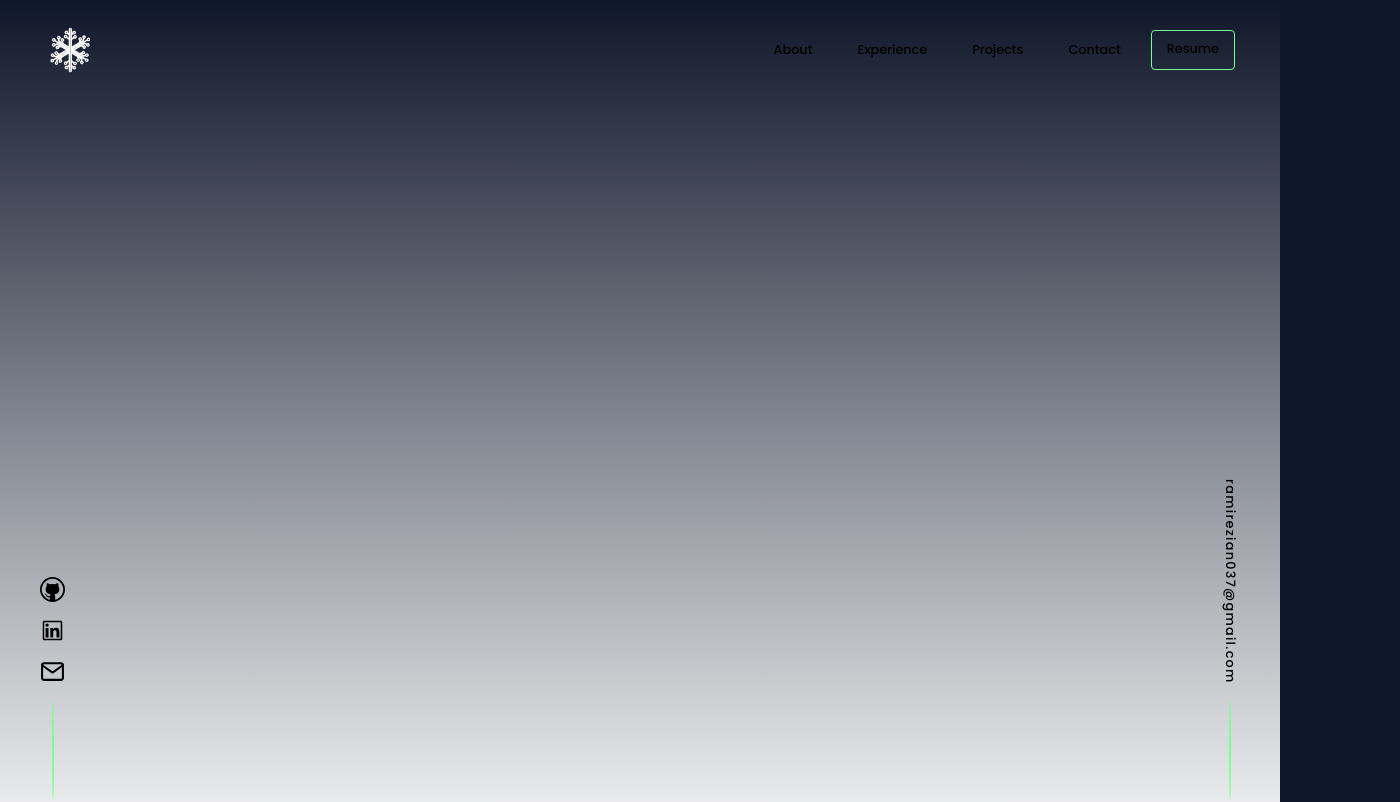
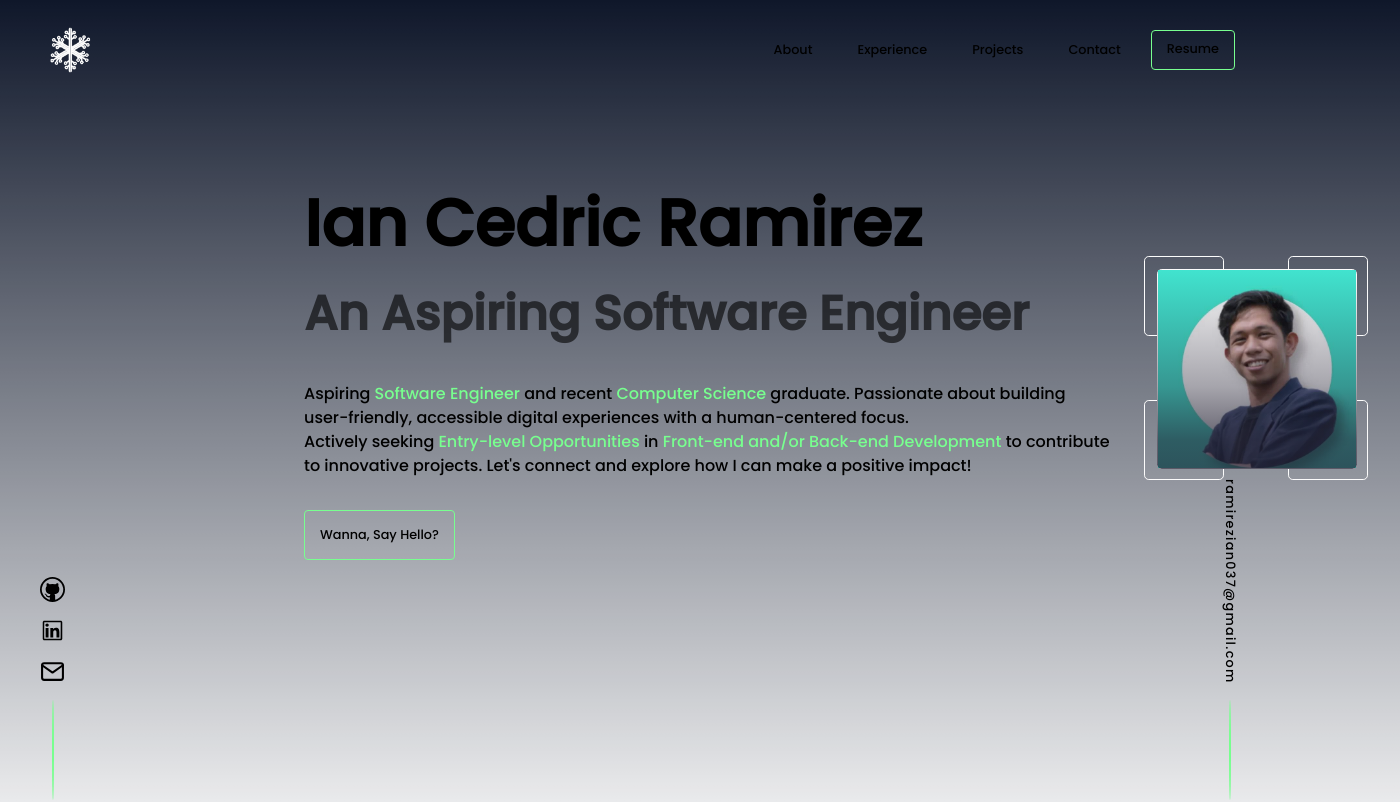
Before and after one commit to zyx-0314/portfolio, a Next.js app: page / in a window 1280 px wide. Shown: the top 802 px of the page, 1400 px wide, since content can reach past the window. Built offline with nearby package versions, Linux system fonts and the light colour scheme.

Commit message:
Add Hero Section
- Add Profile Image
- Profile Component
- Add New Button
- Animations and Links

```diff
--- a/app/globals.css
+++ b/app/globals.css
@@ -31,7 +31,7 @@ body {
 }
 
 body::-webkit-scrollbar {
-  width: 0.5rem;
+  width: 0.35rem;
   background-color: #f5f5f500;
 }
 
--- a/app/page.tsx
+++ b/app/page.tsx
@@ -1,6 +1,7 @@
 'use client'
 import { Floaters } from '@/components/floaters'
 import { HeaderNavigation } from '@/components/headNav'
+import HeroSection from './page/hero'
 
 export default function Home ()
 {
@@ -10,7 +11,7 @@ export default function Home ()
       <div className='px-10 pt-5'>
         <HeaderNavigation />
         <main className="flex min-h-screen flex-col items-center justify-between p-24">
-
+          <HeroSection />
         </main>
         <footer></footer>
       </div>
--- /dev/null
+++ b/app/page/hero/index.tsx
@@ -0,0 +1,28 @@
+import { Profile } from '@/components/profile/index'
+import React from 'react'
+import { ContentBody, Headers, HeroContainer, HeroTextContent } from './style'
+import { StyledButton } from '@/components/buttons'
+
+export default function HeroSection ()
+{
+  return (
+    <HeroContainer className='w-2/3'>
+      <HeroTextContent>
+        <Headers>
+          <h1>Ian Cedric Ramirez</h1>
+          <h2>An Aspiring Software Engineer</h2>
+        </Headers>
+
+        <ContentBody>
+          Aspiring <span>Software Engineer</span> and recent <span>Computer Science</span> graduate. Passionate about building user-friendly, accessible digital experiences with a human-centered focus.<br />
+          Actively seeking <span>Entry-level Opportunities</span> in <span>Front-end and/or Back-end Development</span> to contribute to innovative projects. Let's connect and explore how I can make a positive impact!
+        </ContentBody>
+
+        <StyledButton params={ { text: 'Wanna, Say Hello?', type: 'button-link', href: 'mailto:ramirezian037@gmail.com', className: 'text-2xl' } } />
+      </HeroTextContent>
+      <div>
+        <Profile />
+      </div>
+    </HeroContainer>
+  )
+}
--- /dev/null
+++ b/app/page/hero/style.ts
@@ -0,0 +1,55 @@
+import { colors } from './../../../components/variables';
+import styled from '@emotion/styled';
+
+export const ContentBody = styled.div`
+	span {
+		color: ${colors.primary};
+		border-bottom: 2px solid transparent;
+		transition: all 0.2s ease-in-out;
+
+		&:hover {
+			border-bottom: 2px solid ${colors.primary};
+		}
+	}
+`;
+
+export const Headers = styled.div`
+	align-items: flex-start;
+	border: 1px none;
+	display: inline-flex;
+	flex-direction: column;
+	gap: 5px;
+	justify-content: center;
+	position: relative;
+
+	h1 {
+		font-size: 65px;
+		font-weight: 700;
+		line-height: normal;
+		margin-top: -1px;
+		position: relative;
+		text-align: center;
+		width: fit-content;
+	}
+
+	h2 {
+		font-size: 48px;
+		font-weight: 700;
+		line-height: normal;
+		opacity: 0.6;
+		position: relative;
+		width: 808px;
+	}
+`;
+
+export const HeroTextContent = styled.div`
+	align-items: flex-start;
+	display: grid;
+	gap: 2rem;
+`;
+
+export const HeroContainer = styled.div`
+	align-items: center;
+	display: inline-flex;
+	gap: 1rem;
+`;
--- a/components/buttons/index.tsx
+++ b/components/buttons/index.tsx
@@ -40,9 +40,14 @@ export function StyledButton (
 
       return <PopButton className={ className } onClick={ handleDownload }> { text } </PopButton>
 
+    case 'button-link':
+      return <PopButton className={ className } onClick={ onClick }>
+        <Link href={ href ? href : '/construction' }>{ text }</Link>
+      </PopButton>
+
   }
 
 
 
-  return <p>This are the possible options 'button' | 'submit' | 'reset' | 'link' | 'download'</p>
+  return <p>This are the possible options 'button-link' | 'button-action' | 'submit' | 'reset' | 'link' | 'download'</p>
 }
--- a/components/buttons/style.ts
+++ b/components/buttons/style.ts
@@ -36,6 +36,7 @@ export const PopButton = styled.div`
 	border: 1px solid ${colors.primary};
 	background-color: transparent;
 	border-radius: 4px;
+	width: fit-content;
 	transition: all ease-in-out 0.1s;
 
 	&:hover {
--- /dev/null
+++ b/components/profile/index.tsx
@@ -0,0 +1,23 @@
+import React from 'react'
+import { StyledProfile } from './style'
+import Image from 'next/image'
+
+export function Profile ()
+{
+  return (
+    <StyledProfile>
+      <div className="group">
+        <div className="overlap-group">
+          <div className="rectangle-1" />
+          <div className="rectangle-2" />
+          <div className="rectangle-3" />
+          <div className="rectangle-4" />
+          <div className="cover" />
+          <div className="image">
+            <Image src='/images/Profile.jpg' alt='Ian Cedric Ramirez' fill />
+          </div>
+        </div>
+      </div>
+    </StyledProfile>
+  )
+}
--- /dev/null
+++ b/components/profile/style.ts
@@ -0,0 +1,143 @@
+import styled from '@emotion/styled';
+import { colors } from '../variables';
+
+export const StyledProfile = styled.div`
+	align-items: center;
+	border-radius: 1.5rem;
+	display: flex;
+	gap: 0.3rem;
+	height: 17rem;
+	justify-content: center;
+	padding: 0.8rem 0.7rem;
+	position: relative;
+	width: 17rem;
+
+	.group {
+		position: relative;
+		height: 14rem;
+		width: 15rem;
+		transition: all 0.1s ease-in-out;
+
+		.overlap-group {
+			position: relative;
+			height: 14rem;
+
+			.rectangle-1,
+			.rectangle-2,
+			.rectangle-3,
+			.rectangle-4 {
+				transition: all 0.1s ease-in-out;
+				border: 1px solid;
+				border-color: #fcfcfc;
+				border-radius: 0.3rem;
+				height: 5rem;
+				position: absolute;
+				width: 5rem;
+			}
+
+			.rectangle-1 {
+				transition: all 0.1s ease-in-out;
+				left: 0;
+				top: 0;
+			}
+
+			.rectangle-2 {
+				transition: all 0.1s ease-in-out;
+				left: 9rem;
+				top: 0;
+			}
+
+			.rectangle-3 {
+				transition: all 0.1s ease-in-out;
+				left: 0;
+				top: 9rem;
+			}
+
+			.rectangle-4 {
+				transition: all 0.1s ease-in-out;
+				left: 9rem;
+				top: 9rem;
+			}
+
+			.image {
+				transition: all 0.1s ease-in-out;
+
+				height: 12.5rem;
+				left: 0.8rem;
+				top: 0.8rem;
+				width: 12.5rem;
+				background-color: #d9d9d9;
+				border: 1px solid;
+				border-color: #fcfcfc;
+				border-radius: 0.3rem;
+				position: absolute;
+			}
+
+			.cover {
+				transition: all 0.1s ease-in-out;
+				background: linear-gradient(
+					180deg,
+					rgba(38, 35, 53, 0) 0%,
+					rgba(38, 35, 53, 0.4) 58.85%,
+					rgba(38, 35, 53, 0.7) 85.42%,
+					rgba(38, 35, 53, 0.75) 100%
+				);
+				height: 12.5rem;
+				left: 0.8rem;
+				top: 0.8rem;
+				width: 12.5rem;
+				border-radius: 0.3rem;
+				position: absolute;
+				z-index: 5;
+			}
+		}
+		&:hover {
+			.overlap-group {
+				.rectangle-1,
+				.rectangle-2,
+				.rectangle-3,
+				.rectangle-4 {
+					border: 2px solid;
+					border-color: ${colors.primary};
+				}
+
+				.rectangle-1 {
+					left: -1rem;
+					top: -1rem;
+				}
+
+				.rectangle-2 {
+					left: 10rem;
+					top: -1rem;
+				}
+
+				.rectangle-3 {
+					left: -1rem;
+					top: 10rem;
+				}
+
+				.rectangle-4 {
+					left: 10rem;
+					top: 10rem;
+				}
+
+				.image,
+				.cover {
+					height: 14rem;
+					width: 14rem;
+					left: 0;
+					top: 0rem;
+				}
+
+				.cover {
+					background: linear-gradient(
+						180deg,
+						rgba(38, 35, 53, 0) 0%,
+						rgba(38, 35, 53, 0.4) 85%,
+						rgba(38, 35, 53, 0.75) 100%
+					);
+				}
+			}
+		}
+	}
+`;
```
Also changed, not shown: public/Images/Profile.jpg (added).
